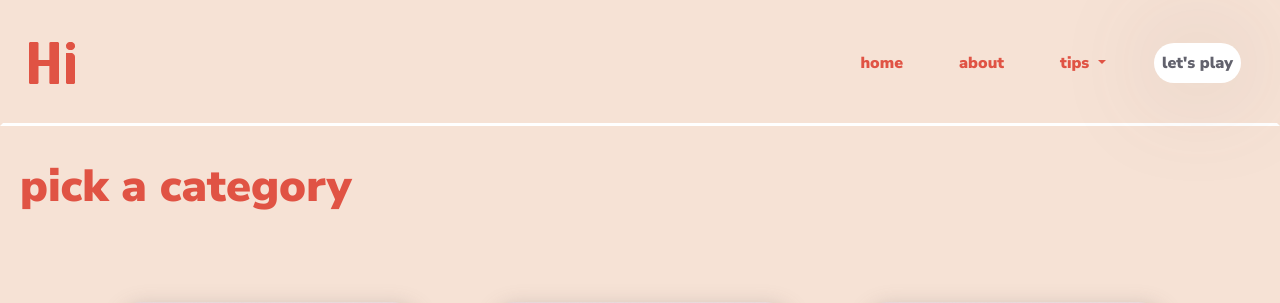
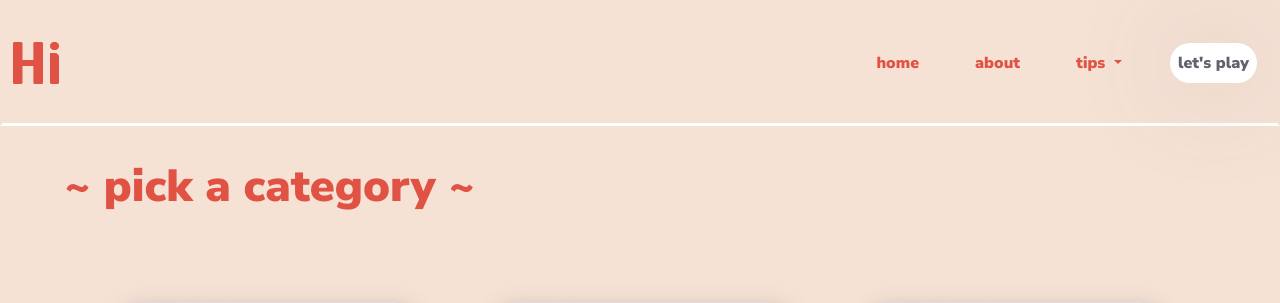
Before and after one commit to hmmacaulay/UX_UI_PROJECT_3, a PHP site: page /categories.html in a window 1280 px wide. Shown: the top 303 px of the page. Run offline with PHP 8.4, Linux system fonts and the light colour scheme; some libraries are stand-ins or nearby versions.

Commit message:
just some stuff
feelin good

```diff
--- a/about.html
+++ b/about.html
@@ -5,6 +5,7 @@
         <meta charset="UTF-8">
         <meta name="viewport" content="width=device-width, initial-scale=1.0">
         <title>Hi</title>
+    <link rel="icon" href="images/Stars.svg">
         <link href="https://fonts.googleapis.com/css2?family=Nunito+Sans:wght@900&display=swap" rel="stylesheet">
         <link rel="stylesheet" href="https://maxcdn.bootstrapcdn.com/bootstrap/4.0.0/css/bootstrap.min.css" integrity="sha384-Gn5384xqQ1aoWXA+058RXPxPg6fy4IWvTNh0E263XmFcJlSAwiGgFAW/dAiS6JXm" crossorigin="anonymous">
         <link rel="stylesheet" href="css/header.css">
--- a/categories.html
+++ b/categories.html
@@ -1,11 +1,12 @@
 <!DOCTYPE html>
 <html>
 <head>
-    <title>Random Qs</title>
+    <title>Hi</title>
+    <link rel="icon" href="images/Stars.svg">
     <meta name="viewport" content="width=device-width, initial-scale=1.0">
     <link rel="preconnect" href="https://fonts.gstatic.com">
     <link href="https://fonts.googleapis.com/css2?family=Nunito+Sans:wght@900&display=swap" rel="stylesheet">
-    <link rel="stylesheet" href="https://maxcdn.bootstrapcdn.com/bootstrap/4.0.0/css/bootstrap.min.css" integrity="sha384-Gn5384xqQ1aoWXA+058RXPxPg6fy4IWvTNh0E263XmFcJlSAwiGgFAW/dAiS6JXm" crossorigin="anonymous">
+    <link href="https://cdn.jsdelivr.net/npm/bootstrap@5.0.0-beta1/dist/css/bootstrap.min.css" rel="stylesheet" integrity="sha384-giJF6kkoqNQ00vy+HMDP7azOuL0xtbfIcaT9wjKHr8RbDVddVHyTfAAsrekwKmP1" crossorigin="anonymous">
     <link rel="stylesheet" href="css/header.css">
     <link rel="stylesheet" type="text/css" href="css/cards.css">
 
@@ -22,7 +23,7 @@
     </button>
     <div class="collapse navbar-collapse" id="navbarNavAltMarkup">
         <div class="navbar-nav">
-            <a class="nav-item nav-link" href="index.html">home <span class="sr-only">(current)</span></a>
+            <a class="nav-item nav-link" href="index.html">home </a>
             <a class="nav-item nav-link" href="about.html">about</a>
             <li class="nav-item dropdown">
                 <a class="nav-link dropdown-toggle" href="#" id="navbarDropdown" role="button" data-toggle="dropdown" aria-haspopup="true" aria-expanded="false">
@@ -39,8 +40,13 @@
         </div>
     </div>
 </nav>
-
-<h2 id="category_header"> pick a category </h2>
+<!-- loader while the page loads
+<div class="d-flex justify-content-center">
+    <div class="spinner-border text-light" role="status">
+        <span class="sr-only">Loading...</span>
+      </div>
+</div> -->
+<h2 id="category_header"> ~ pick a category ~</h2>
     <div id="board" class="categories">
         <a href="professional.html" class="category-card professional">
             <div class="content prof">
--- a/css/cards.css
+++ b/css/cards.css
@@ -66,16 +66,17 @@
   cursor: pointer;
   border-radius: 50%;
   background-color: transparent;
+  /* box-shadow: 0 0 0 0.25rem rgb(239 169 153 / 25%); */
 }
 button.new-question img {
   width: 205px;
   height: 190px;
 }
-/* button.new-question img:hover{
+button.new-question img:hover{
   width: 210px;
   height: 200px;
   transition: .3s;
-} */
+}
 button:visited {
   border: none;
   border-radius: 50%;
--- a/css/header.css
+++ b/css/header.css
@@ -194,7 +194,7 @@
     justify-content: left;
     text-align: left;
     padding-top: 20vh;
-    margin-left: 20px;
+    margin-left: 5vw;
 }
 
 /* INDEPENDENT PAGE STLYING */
--- a/dating.html
+++ b/dating.html
@@ -1,7 +1,8 @@
 <!DOCTYPE html>
 <html>
     <head>
-        <title>Random Qs</title>
+        <title>Hi</title>
+    <link rel="icon" href="images/Stars.svg">
         <meta name="viewport" content="width=device-width, initial-scale=1.0">
         <link rel="preconnect" href="https://fonts.gstatic.com">
         <link href="https://fonts.googleapis.com/css2?family=Nunito+Sans:wght@900&display=swap" rel="stylesheet">
--- a/js/cards.js
+++ b/js/cards.js
@@ -100,9 +100,9 @@
 // $(".category-card").mouseleave(function() {
 //   $(this).css({"width": "300px", "height" : "550px"}).fadeOut();
 // });
-$("#next").mouseover(function() {
-  $(this).animate({"width":"320px", "height":"600px"}, "fast", "linear");
-});
-$("#next").mouseleave(function() {
-  $(this).animate({"width":"300px", "height":"550px"}, "fast", "linear");
-});
+// $(".card.primary").mouseover(function() {
+//   $(this).animate({"width":"320px", "height":"600px"}, "fast", "linear");
+// });
+// $(".card.primary").mouseleave(function() {
+//   $(this).animate({"width":"300px", "height":"550px"}, "fast", "linear");
+// });
--- a/random.html
+++ b/random.html
@@ -1,7 +1,8 @@
 <!DOCTYPE html>
 <html>
 <head>
-    <title>Random Qs</title>
+    <title>Hi</title>
+    <link rel="icon" href="images/Stars.svg">
     <meta name="viewport" content="width=device-width, initial-scale=1.0">
     <link rel="preconnect" href="https://fonts.gstatic.com">
     <link href="https://fonts.googleapis.com/css2?family=Nunito+Sans:wght@900&display=swap" rel="stylesheet">
--- a/tips.html
+++ b/tips.html
@@ -2,9 +2,10 @@
 <html lang="en">
 
     <head>
+        <title>Hi</title>
+    <link rel="icon" href="images/Stars.svg">
         <meta charset="UTF-8">
         <meta name="viewport" content="width=device-width, initial-scale=1.0">
-        <title>Hi</title>
         <link href="https://fonts.googleapis.com/css2?family=Nunito+Sans:wght@900&display=swap" rel="stylesheet">
         <link href="https://cdn.jsdelivr.net/npm/bootstrap@5.0.0-beta1/dist/css/bootstrap.min.css" rel="stylesheet" integrity="sha384-giJF6kkoqNQ00vy+HMDP7azOuL0xtbfIcaT9wjKHr8RbDVddVHyTfAAsrekwKmP1" crossorigin="anonymous">
         <link rel="stylesheet" href="css/header.css">
--- a/zoom_fat.html
+++ b/zoom_fat.html
@@ -5,6 +5,7 @@
         <meta charset="UTF-8">
         <meta name="viewport" content="width=device-width, initial-scale=1.0">
         <title>Hi</title>
+    <link rel="icon" href="images/Stars.svg">
         <link href="https://fonts.googleapis.com/css2?family=Nunito+Sans:wght@900&display=swap" rel="stylesheet">
         <link rel="stylesheet" href="https://maxcdn.bootstrapcdn.com/bootstrap/4.0.0/css/bootstrap.min.css" integrity="sha384-Gn5384xqQ1aoWXA+058RXPxPg6fy4IWvTNh0E263XmFcJlSAwiGgFAW/dAiS6JXm" crossorigin="anonymous">
         <link rel="stylesheet" href="css/header.css">
```
Also changed, not shown: professional.html (+4 -3 lines).
